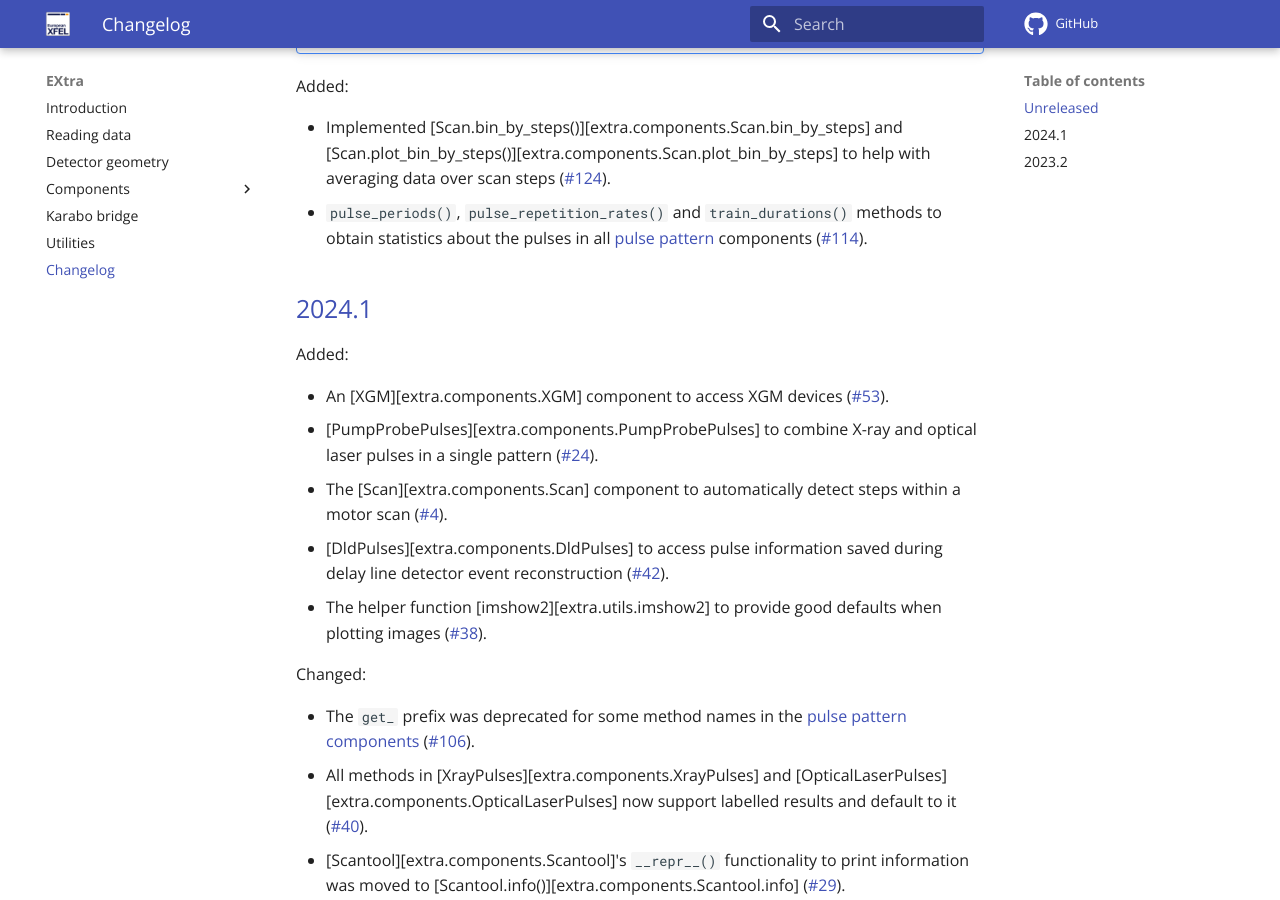
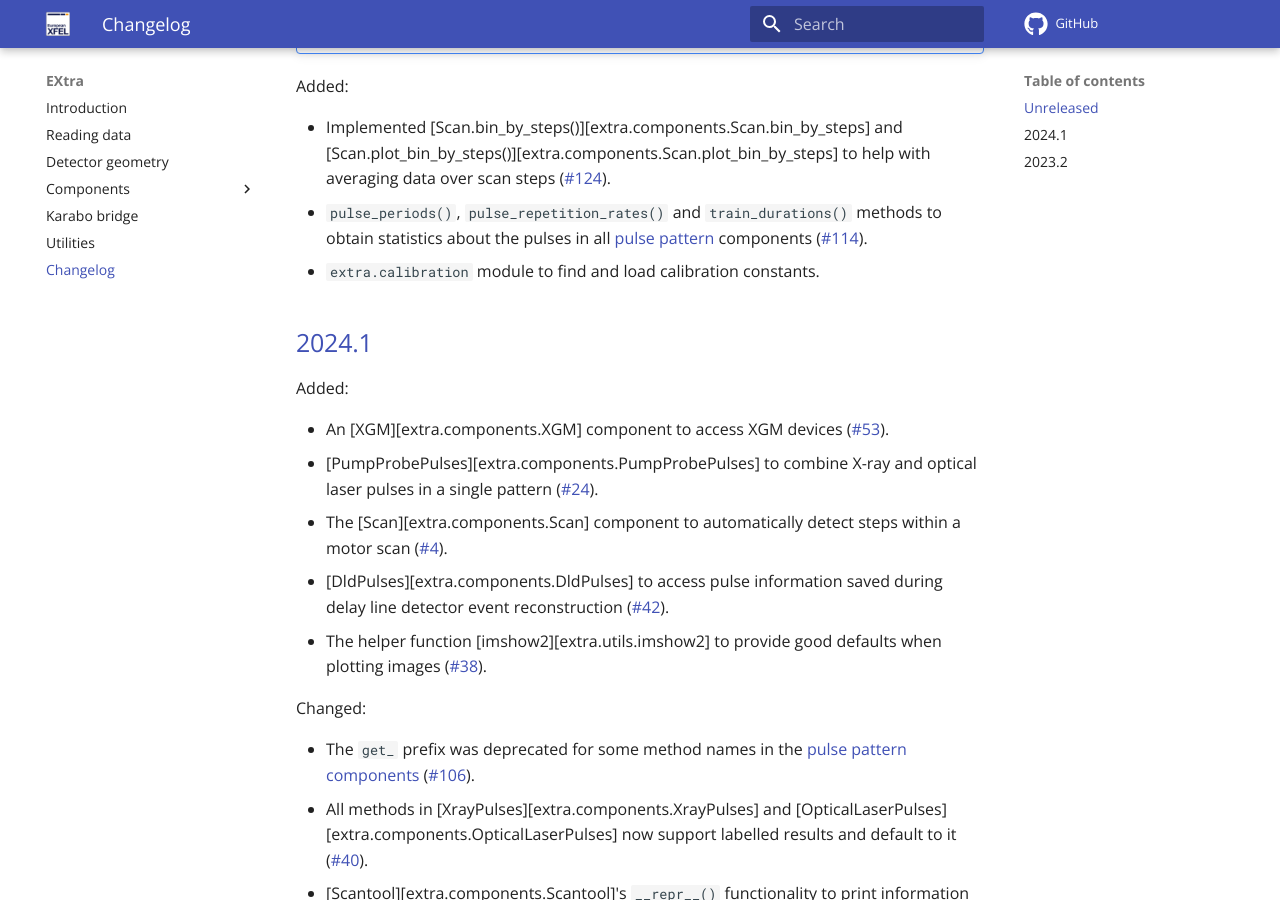
Before and after one commit to European-XFEL/EXtra, an MkDocs documentation site: the page built from docs/changelog.md, in a window 1280 px wide and 900 px high, scrolled down 384 px. Built offline with MkDocs 1.6.1 and Material for MkDocs 9.7.7, drawn with Linux system fonts in a browser that asks for light colours; emoji names are drawn with the system emoji font; comment, search, counter and statistics services are not loaded.

Commit message:
Add extra.calibration to changelog to keep CI happy

```diff
--- a/docs/changelog.md
+++ b/docs/changelog.md
@@ -24,6 +24,7 @@ Added:
 - `pulse_periods()`, `pulse_repetition_rates()` and `train_durations()` methods
   to obtain statistics about the pulses in all [pulse
   pattern](components/pulse-patterns.md) components (!114).
+- `extra.calibration` module to find and load calibration constants.
 
 ## [2024.1]
 Added:
```
